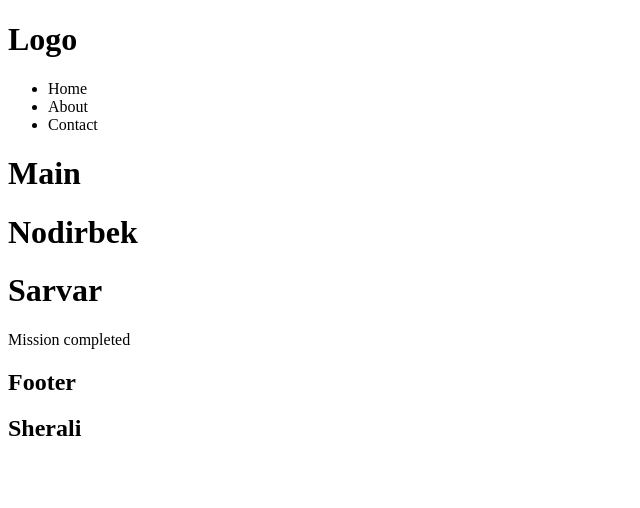
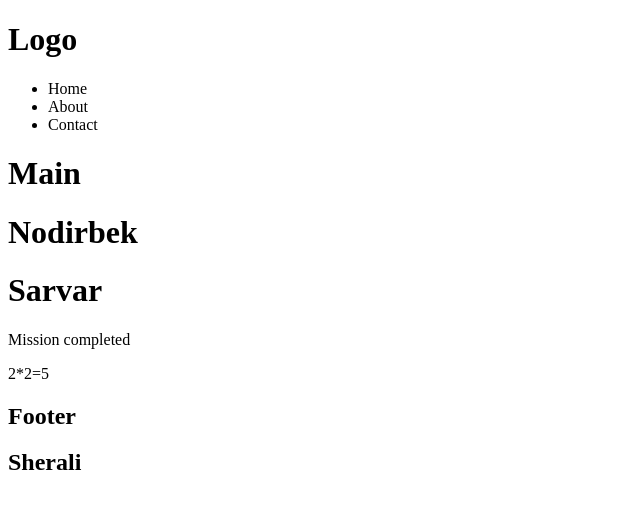
Before and after one commit to shohjahon-asqarov/git-lesson, a plain HTML site: page index.html in a window 1280 px wide. Shown: the whole page, without its empty margins (0-640 px from the left). Drawn offline with Linux system fonts and the light colour scheme.

Commit message:
kara kara

```diff
--- a/index.html
+++ b/index.html
@@ -23,6 +23,7 @@
         <h1>Nodirbek</h1>
         <h1>Sarvar</h1>
         <p>Mission completed</p>
+        <p>2*2=5</p>
     </main>
 
     <footer>
```
